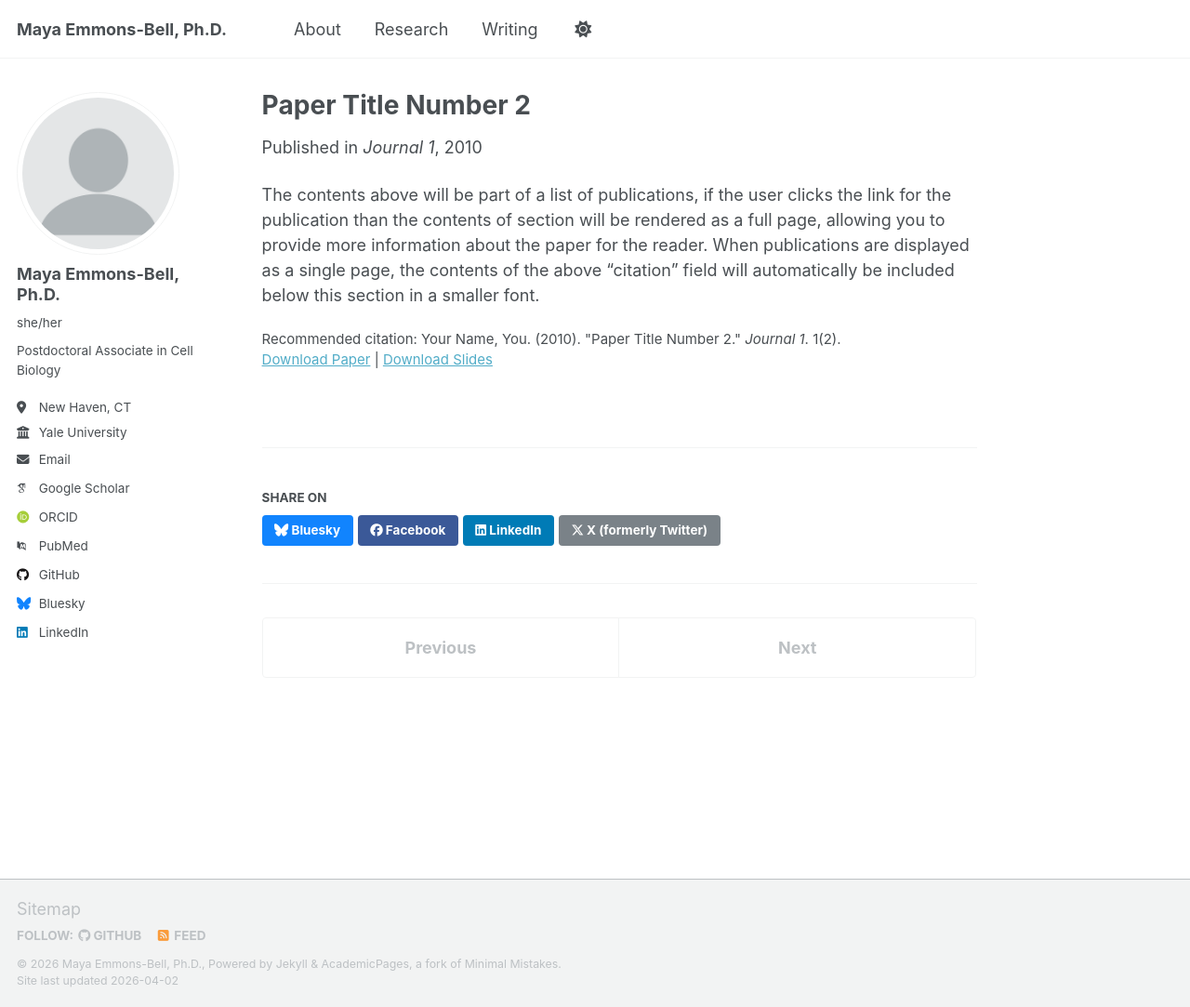
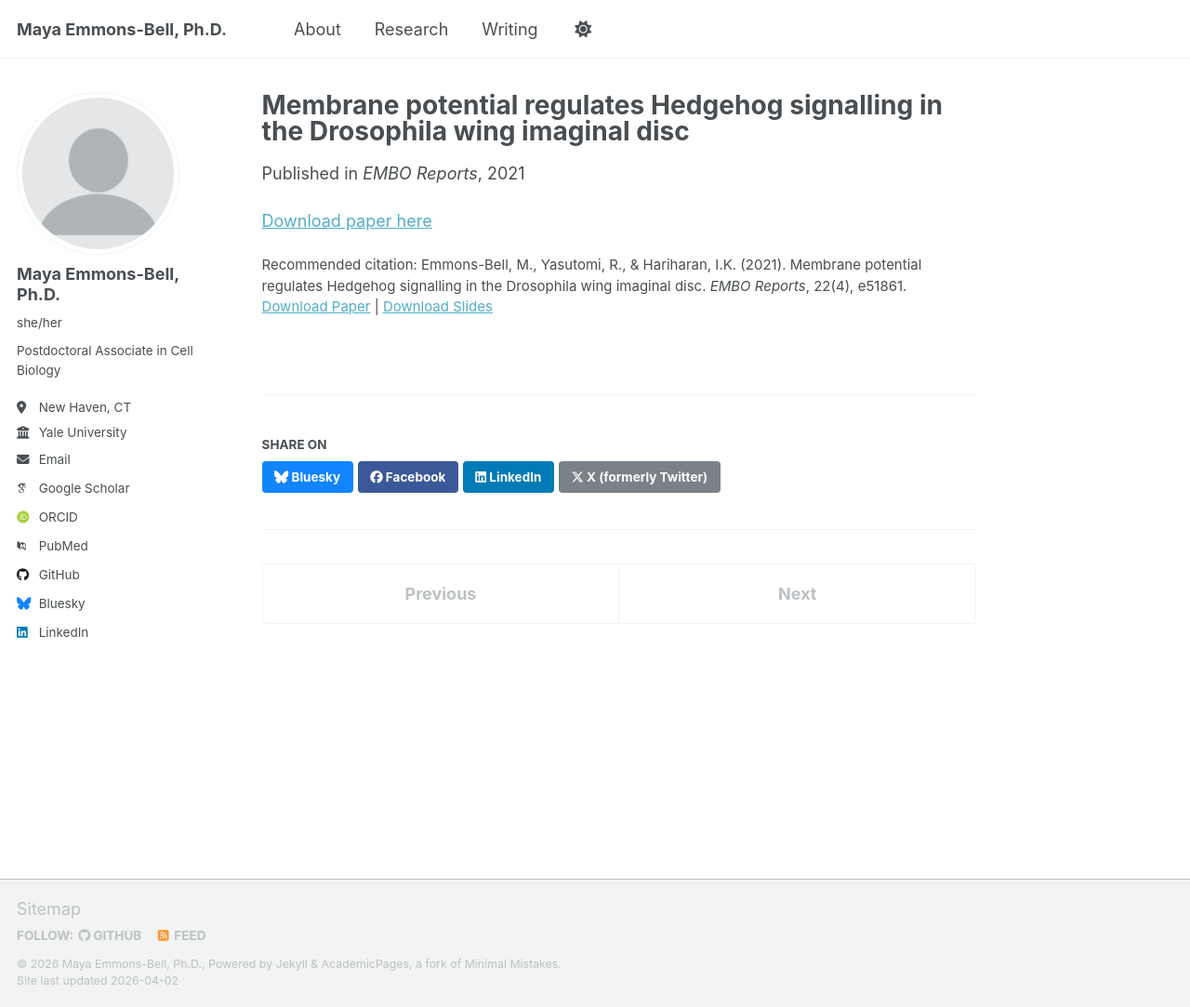
Before and after one commit to mayaeb/mayaeb.github.io, a Jekyll site: the page built from _publications/2010-10-01-paper-title-number-2.md, in a window 1280 px wide and 1083 px high. Shown: the whole window at 93% size. Built offline with Jekyll 4.4.1, drawn with Linux system fonts in a browser that asks for light colours; some web fonts are replaced; a script that is not in the unit is left out.

Commit message:
Update 2010-10-01-paper-title-number-2.md

```diff
--- a/_publications/2010-10-01-paper-title-number-2.md
+++ b/_publications/2010-10-01-paper-title-number-2.md
@@ -1,14 +1,14 @@
 ---
-title: "Paper Title Number 2"
+title: "Membrane potential regulates Hedgehog signalling in the Drosophila wing imaginal disc"
 collection: publications
 category: manuscripts
-permalink: /publication/2010-10-01-paper-title-number-2
-excerpt: 'This paper is about the number 2. The number 3 is left for future work.'
-date: 2010-10-01
-venue: 'Journal 1'
-slidesurl: 'http://academicpages.github.io/files/slides2.pdf'
-paperurl: 'http://academicpages.github.io/files/paper2.pdf'
-citation: 'Your Name, You. (2010). &quot;Paper Title Number 2.&quot; <i>Journal 1</i>. 1(2).'
+permalink: /publication/2021-hedgehog
+excerpt: ''
+date: 2021-04-07
+venue: 'EMBO Reports'
+slidesurl: ''
+paperurl: 'https://www.embopress.org/doi/full/10.15252/embr.202051861'
+citation: 'Emmons-Bell, M., Yasutomi, R., & Hariharan, I.K. (2021). Membrane potential regulates Hedgehog signalling in the Drosophila wing imaginal disc. <i>EMBO Reports</i>, 22(4), e51861.'
 ---
 
-The contents above will be part of a list of publications, if the user clicks the link for the publication than the contents of section will be rendered as a full page, allowing you to provide more information about the paper for the reader. When publications are displayed as a single page, the contents of the above "citation" field will automatically be included below this section in a smaller font.
+[Download paper here](https://www.embopress.org/doi/full/10.15252/embr.202051861)
```
